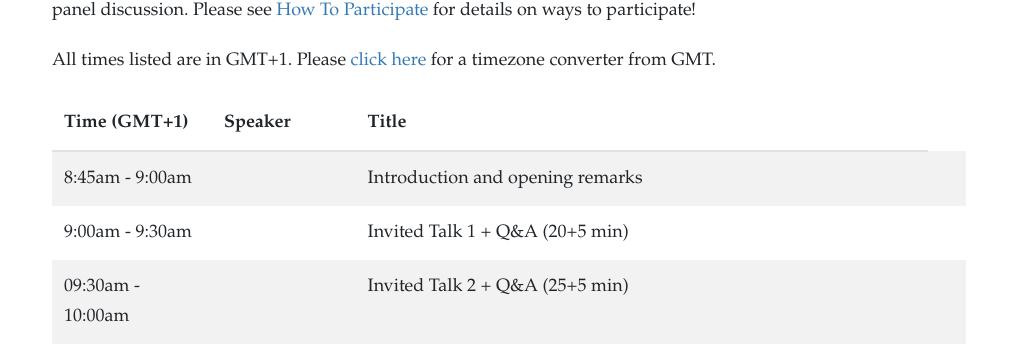
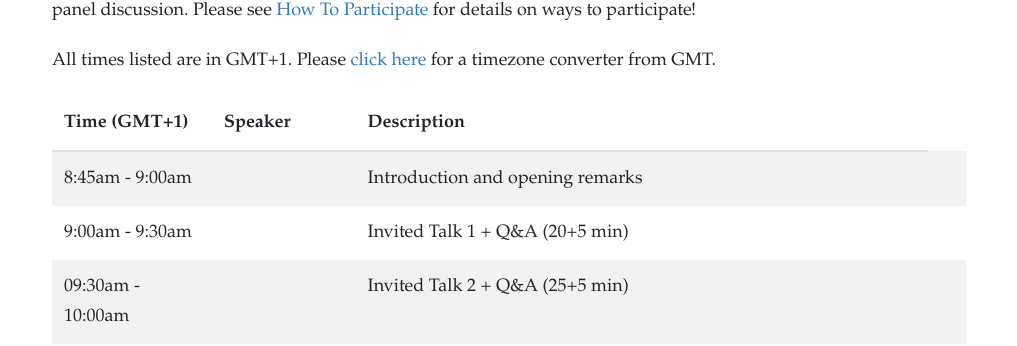
Before and after one commit to rlbrew-workshop/rlbrew-workshop.github.io, a Jekyll site: the page built from schedule.html, in a window 1280 px wide. Shown: the part 344-690 px from the top of the page, without its empty margins (131-1148 px from the left). Built offline with Jekyll 4.4.1, drawn with Linux system fonts in a browser that asks for light colours; nearby versions of some CDN libraries.

Commit message:
Update schedule.html

```diff
--- a/schedule.html
+++ b/schedule.html
@@ -12,7 +12,7 @@ layout: default
       <tr>
         <th class="time">Time (GMT+1)       </th>
         <th>Speaker</th>
-        <th>Title</th>
+        <th>Description</th>
       </tr>
     </thead>
     <tbody>
```
